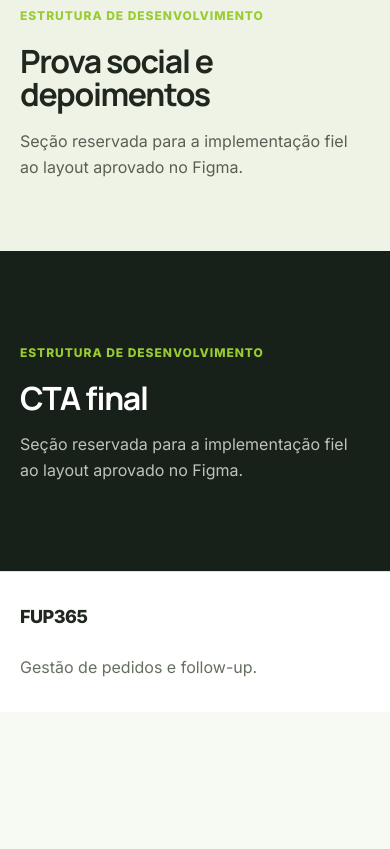
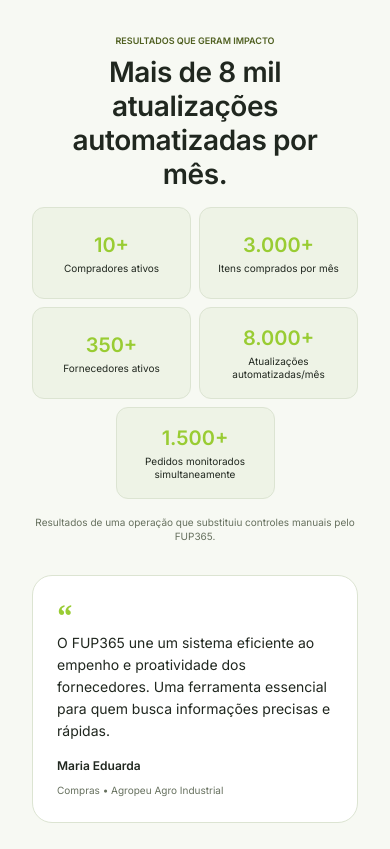
Before and after one commit to Luizgustavo0110/fup365-landing, a website built with Vite: page index.html in a window 390 px wide. Shown: the part 10055-10904 px from the top of the page. Before the commit the page ends 10767 px from the top, so only its background shows below. Built offline with nearby package versions, Linux system fonts and the light colour scheme.

Commit message:
feat: add social proof section

```diff
--- a/src/app.ts
+++ b/src/app.ts
@@ -4,6 +4,7 @@ import { renderHowItWorksSection } from './components/how-it-works/how-it-works-
 import { renderModalitiesSection } from './components/modalities/modalities-section';
 import { renderProblemSolutionSection } from './components/problem-solution/problem-solution-section';
 import { renderResultsSection } from './components/results/results-section';
+import { renderSocialProofSection } from './components/social-proof/social-proof-section';
 import { renderSiteFooter } from './components/site-footer';
 import { renderSiteHeader } from './components/site-header';
 import type { SectionId } from './types/navigation';
@@ -15,11 +16,6 @@ interface SectionDefinition {
 }
 
 const sections = [
-  {
-    id: 'depoimentos',
-    title: 'Prova social e depoimentos',
-    theme: 'light',
-  },
   {
     id: 'contato',
     title: 'CTA final',
@@ -67,6 +63,7 @@ export const renderApp = (): string => {
       ${renderHowItWorksSection()}
       ${renderModalitiesSection()}
       ${renderResultsSection()}
+      ${renderSocialProofSection()}
       ${sectionsMarkup}
     </main>
 
--- /dev/null
+++ b/src/components/social-proof/social-proof-section.ts
@@ -0,0 +1,106 @@
+import {
+  socialProofContent,
+  socialProofMetrics,
+  socialProofTestimonials,
+} from '../../data/social-proof';
+
+import type { SocialProofMetric, SocialProofTestimonial } from '../../data/social-proof';
+
+const renderSocialProofMetric = (metric: SocialProofMetric): string => {
+  return `
+    <div
+      class="social-proof__metric"
+      data-social-proof-metric="${metric.id}"
+    >
+      <dt class="social-proof__metric-label">
+        ${metric.label}
+      </dt>
+
+      <dd class="social-proof__metric-value">
+        ${metric.value}
+      </dd>
+    </div>
+  `;
+};
+
+const renderSocialProofTestimonial = (testimonial: SocialProofTestimonial): string => {
+  return `
+    <figure
+      class="social-proof__testimonial"
+      data-social-proof-testimonial="${testimonial.id}"
+    >
+      <blockquote class="social-proof__quote">
+        <span
+          class="social-proof__quote-mark"
+          aria-hidden="true"
+        >
+          “
+        </span>
+
+        <p class="social-proof__quote-text">
+          ${testimonial.quote}
+        </p>
+      </blockquote>
+
+      <figcaption class="social-proof__author">
+        <strong class="social-proof__author-name">
+          ${testimonial.author}
+        </strong>
+
+        <span class="social-proof__author-meta">
+          ${testimonial.role} • ${testimonial.company}
+        </span>
+      </figcaption>
+    </figure>
+  `;
+};
+
+export const renderSocialProofSection = (): string => {
+  const metricsMarkup = socialProofMetrics.map(renderSocialProofMetric).join('');
+
+  const featuredTestimonial = socialProofTestimonials[0];
+
+  const testimonialMarkup = renderSocialProofTestimonial(featuredTestimonial);
+
+  return `
+    <section
+      id="depoimentos"
+      class="social-proof"
+      aria-labelledby="social-proof-title"
+    >
+      <div class="container social-proof__inner">
+        <div class="social-proof__content">
+          <div class="social-proof__metrics">
+            <header class="social-proof__header">
+              <p class="social-proof__eyebrow">
+                ${socialProofContent.eyebrow}
+              </p>
+
+              <h2
+                id="social-proof-title"
+                class="social-proof__title"
+              >
+                ${socialProofContent.title}
+              </h2>
+            </header>
+
+            <dl
+              class="social-proof__metrics-grid"
+              aria-label="Indicadores de impacto do FUP365"
+            >
+              ${metricsMarkup}
+            </dl>
+
+            <p class="social-proof__footnote">
+              ${socialProofContent.footnote}
+            </p>
+          </div>
+
+          <div class="social-proof__testimonial-area">
+            ${testimonialMarkup}
+          </div>
+        </div>
+      </div>
+    </section>
+  `;
+};
--- /dev/null
+++ b/src/data/social-proof.ts
@@ -0,0 +1,61 @@
+export type SocialProofMetricId =
+  'buyers' | 'items' | 'suppliers' | 'automations' | 'monitored-orders';
+
+export interface SocialProofMetric {
+  readonly id: SocialProofMetricId;
+  readonly value: string;
+  readonly label: string;
+}
+
+export interface SocialProofTestimonial {
+  readonly id: string;
+  readonly quote: string;
+  readonly author: string;
+  readonly role: string;
+  readonly company: string;
+}
+
+export const socialProofContent = {
+  eyebrow: 'RESULTADOS QUE GERAM IMPACTO',
+  title: 'Mais de 8 mil atualizações automatizadas por mês.',
+  footnote: 'Resultados de uma operação que substituiu controles manuais pelo FUP365.',
+} as const;
+
+export const socialProofMetrics = [
+  {
+    id: 'buyers',
+    value: '10+',
+    label: 'Compradores ativos',
+  },
+  {
+    id: 'items',
+    value: '3.000+',
+    label: 'Itens comprados por mês',
+  },
+  {
+    id: 'suppliers',
+    value: '350+',
+    label: 'Fornecedores ativos',
+  },
+  {
+    id: 'automations',
+    value: '8.000+',
+    label: 'Atualizações automatizadas/mês',
+  },
+  {
+    id: 'monitored-orders',
+    value: '1.500+',
+    label: 'Pedidos monitorados simultaneamente',
+  },
+] as const satisfies readonly SocialProofMetric[];
+
+export const socialProofTestimonials = [
+  {
+    id: 'maria-eduarda-agropeu',
+    quote:
+      'O FUP365 une um sistema eficiente ao empenho e proatividade dos fornecedores. Uma ferramenta essencial para quem busca informações precisas e rápidas.',
+    author: 'Maria Eduarda',
+    role: 'Compras',
+    company: 'Agropeu Agro Industrial',
+  },
+] as const satisfies readonly SocialProofTestimonial[];
--- /dev/null
+++ b/src/styles/components/social-proof-section.css
@@ -0,0 +1,345 @@
+/*
+ * ============================================================
+ * SOCIAL PROOF
+ * ============================================================
+ *
+ * Combina indicadores quantitativos da operação com prova social
+ * de clientes em uma composição clara após a seção Results.
+ */
+
+.social-proof {
+  background: var(--color-background);
+  color: var(--color-text-primary);
+}
+
+.social-proof__inner {
+  padding-block: 104px;
+}
+
+.social-proof__content {
+  display: grid;
+  grid-template-columns: minmax(0, 600px) minmax(0, 480px);
+  align-items: center;
+  justify-content: space-between;
+  gap: 48px;
+}
+
+/*
+ * ============================================================
+ * SOCIAL PROOF — MÉTRICAS
+ * ============================================================
+ */
+
+.social-proof__metrics {
+  display: grid;
+  min-width: 0;
+  gap: 20px;
+}
+
+.social-proof__header {
+  display: grid;
+  gap: var(--space-2);
+}
+
+.social-proof__eyebrow {
+  margin: 0;
+  color: var(--color-brand-primary);
+  font-family: var(--font-family-body);
+  font-size: 0.625rem;
+  font-weight: var(--font-weight-semibold);
+  line-height: 0.875rem;
+}
+
+.social-proof__title {
+  max-width: 560px;
+  margin: 0;
+  color: var(--color-text-primary);
+  font-family: var(--font-family-body);
+  font-size: 2rem;
+  font-weight: var(--font-weight-semibold);
+  line-height: 2.5rem;
+  letter-spacing: -0.02em;
+}
+
+.social-proof__metrics-grid {
+  display: grid;
+  grid-template-columns: repeat(5, minmax(0, 1fr));
+  gap: var(--space-2);
+  margin: 0;
+}
+
+.social-proof__metric {
+  display: grid;
+  min-width: 0;
+  min-height: 96px;
+  align-content: center;
+  justify-items: center;
+  gap: 4px;
+  padding: 12px 8px;
+  border: 1px solid var(--color-border-default);
+  border-radius: 12px;
+  background: var(--color-surface-soft);
+  text-align: center;
+}
+
+.social-proof__metric-value {
+  order: -1;
+  margin: 0;
+  color: var(--color-brand-accent);
+  font-family: var(--font-family-body);
+  font-size: 1.375rem;
+  font-weight: var(--font-weight-semibold);
+  line-height: 1.75rem;
+}
+
+.social-proof__metric-label {
+  margin: 0;
+  color: var(--color-text-primary);
+  font-family: var(--font-family-body);
+  font-size: 0.6875rem;
+  font-weight: var(--font-weight-regular);
+  line-height: 0.875rem;
+  text-align: center;
+}
+
+.social-proof__footnote {
+  margin: 0;
+  color: var(--color-text-secondary);
+  font-family: var(--font-family-body);
+  font-size: 0.6875rem;
+  line-height: 1rem;
+}
+
+/*
+ * ============================================================
+ * SOCIAL PROOF — DEPOIMENTO
+ * ============================================================
+ */
+
+.social-proof__testimonial-area {
+  display: grid;
+  min-width: 0;
+}
+
+.social-proof__testimonial {
+  display: grid;
+  min-height: 240px;
+  align-content: start;
+  gap: var(--space-5);
+  margin: 0;
+  padding: var(--space-6);
+  border: 1px solid var(--color-border-default);
+  border-radius: 20px;
+  background: var(--color-surface-default);
+}
+
+.social-proof__quote {
+  display: grid;
+  gap: var(--space-3);
+  margin: 0;
+}
+
+.social-proof__quote-mark {
+  display: block;
+  height: 20px;
+  color: var(--color-brand-accent);
+  font-family: Georgia, 'Times New Roman', serif;
+  font-size: 2rem;
+  font-weight: 700;
+  line-height: 1;
+}
+
+.social-proof__quote-text {
+  margin: 0;
+  color: var(--color-text-primary);
+  font-family: var(--font-family-body);
+  font-size: var(--font-size-body-small);
+  line-height: var(--line-height-body-small);
+}
+
+.social-proof__author {
+  display: grid;
+  gap: var(--space-2);
+  margin-top: auto;
+}
+
+.social-proof__author-name {
+  color: var(--color-text-primary);
+  font-family: var(--font-family-body);
+  font-size: var(--font-size-section);
+  font-weight: var(--font-weight-semibold);
+  line-height: var(--line-height-section);
+}
+
+.social-proof__author-meta {
+  color: var(--color-text-secondary);
+  font-family: var(--font-family-body);
+  font-size: 0.625rem;
+  line-height: 1rem;
+}
+
+/*
+ * ============================================================
+ * SOCIAL PROOF — DESKTOP COMPACTO
+ * ============================================================
+ */
+
+@media (min-width: 960px) and (max-width: 1199px) {
+  .social-proof__inner {
+    padding-block: 88px;
+  }
+
+  .social-proof__content {
+    grid-template-columns: minmax(0, 1fr) minmax(320px, 0.8fr);
+    gap: var(--space-6);
+  }
+
+  .social-proof__metrics {
+    gap: var(--space-4);
+  }
+
+  .social-proof__metric {
+    min-height: 92px;
+    padding-inline: 6px;
+  }
+
+  .social-proof__metric-value {
+    font-size: 1.25rem;
+    line-height: 1.625rem;
+  }
+
+  .social-proof__metric-label {
+    font-size: 0.625rem;
+    line-height: 0.8125rem;
+  }
+}
+
+/*
+ * ============================================================
+ * SOCIAL PROOF — TABLET
+ * ============================================================
+ *
+ * Em 768–959px as métricas reproduzem a composição 3 + 2
+ * aprovada no Figma. O depoimento passa para a linha seguinte.
+ */
+
+@media (min-width: 768px) and (max-width: 959px) {
+  .social-proof__inner {
+    padding-block: 104px;
+  }
+
+  .social-proof__content {
+    grid-template-columns: minmax(0, 1fr);
+    gap: var(--space-7);
+  }
+
+  .social-proof__metrics {
+    gap: var(--space-5);
+  }
+
+  .social-proof__metrics-grid {
+    grid-template-columns: repeat(6, minmax(0, 1fr));
+    gap: var(--space-3);
+  }
+
+  .social-proof__metric {
+    grid-column: span 2;
+    min-height: 100px;
+  }
+
+  .social-proof__metric:nth-child(4),
+  .social-proof__metric:nth-child(5) {
+    grid-column: span 3;
+  }
+
+  .social-proof__testimonial-area {
+    width: min(100%, 560px);
+    justify-self: center;
+  }
+}
+
+/*
+ * ============================================================
+ * SOCIAL PROOF — MOBILE
+ * ============================================================
+ *
+ * Em mobile, a grade assume 2 + 2 + 1. A quinta métrica fica
+ * centralizada para preservar a hierarquia aprovada.
+ */
+
+@media (max-width: 767px) {
+  .social-proof__inner {
+    width: min(calc(100% - (var(--container-padding) * 2)), 326px);
+    padding-block: 104px;
+  }
+
+  .social-proof__content {
+    grid-template-columns: minmax(0, 1fr);
+    gap: var(--space-6);
+  }
+
+  .social-proof__metrics {
+    gap: var(--space-4);
+  }
+
+  .social-proof__header {
+    justify-items: center;
+    text-align: center;
+  }
+
+  .social-proof__eyebrow {
+    font-size: 0.5625rem;
+    line-height: 0.75rem;
+  }
+
+  .social-proof__title {
+    max-width: 256px;
+    font-size: 1.75rem;
+    line-height: 2.125rem;
+    letter-spacing: -0.015em;
+    text-align: center;
+  }
+
+  .social-proof__metrics-grid {
+    grid-template-columns: repeat(2, minmax(0, 1fr));
+    gap: var(--space-2);
+  }
+
+  .social-proof__metric {
+    min-height: 92px;
+    padding: 12px 8px;
+  }
+
+  .social-proof__metric:last-child {
+    width: calc((100% - var(--space-2)) / 2);
+    grid-column: 1 / -1;
+    justify-self: center;
+  }
+
+  .social-proof__metric-value {
+    font-size: 1.25rem;
+    line-height: 1.625rem;
+  }
+
+  .social-proof__metric-label {
+    font-size: 0.625rem;
+    line-height: 0.8125rem;
+  }
+
+  .social-proof__footnote {
+    font-size: 0.625rem;
+    line-height: 0.875rem;
+    text-align: center;
+  }
+
+  .social-proof__testimonial {
+    min-height: 220px;
+    gap: var(--space-4);
+    padding: var(--space-5);
+  }
+
+  .social-proof__quote-text {
+    font-size: var(--font-size-body-small);
+    line-height: var(--line-height-body-small);
+  }
+}
--- a/src/styles/index.css
+++ b/src/styles/index.css
@@ -16,3 +16,4 @@
 @import './components/how-it-works-section.css';
 @import './components/modalities-section.css';
 @import './components/results-section.css';
+@import './components/social-proof-section.css';
```
